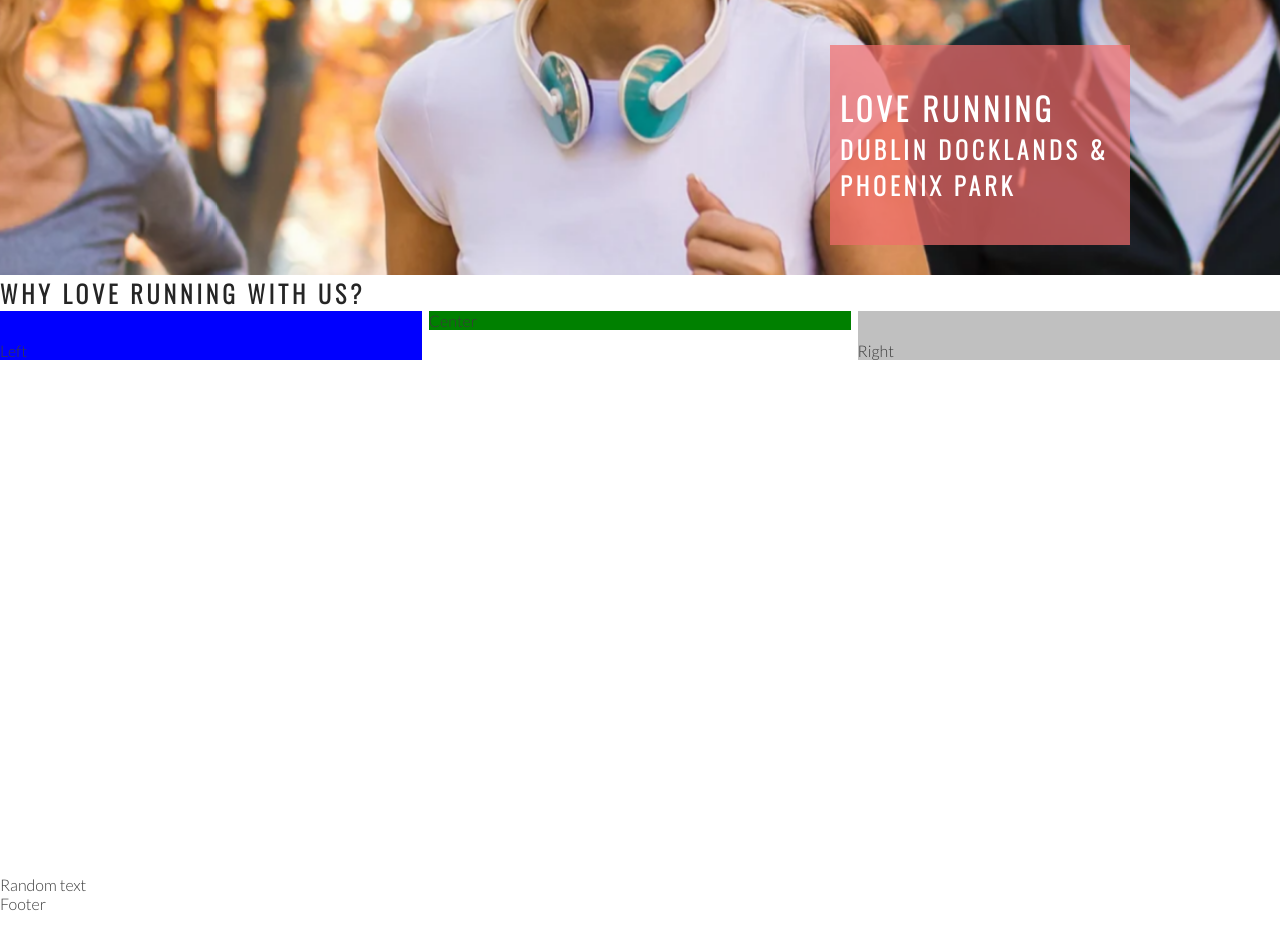
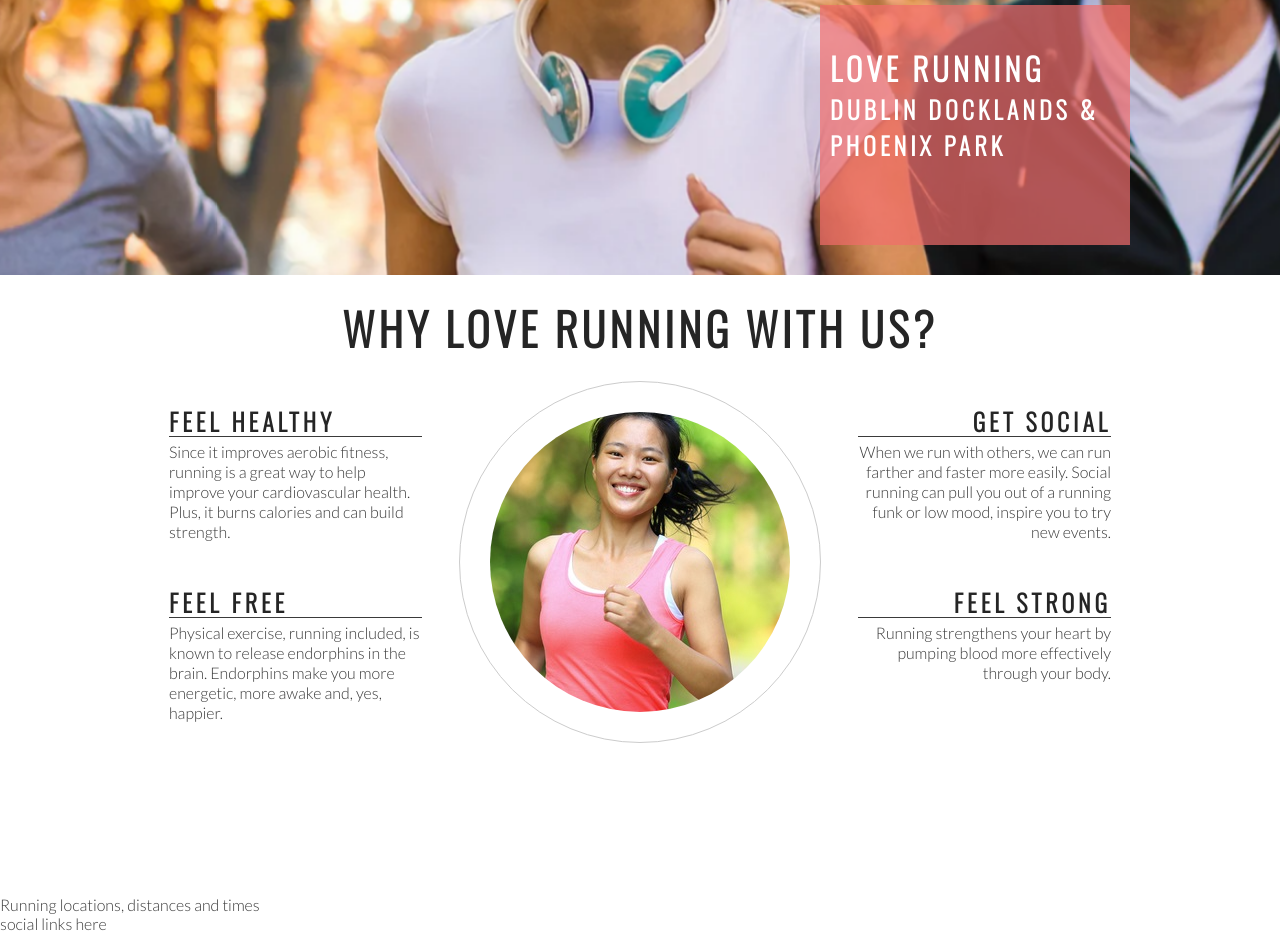
Before and after one commit to DarrachBarneveld/Love-Running-CI, a plain HTML site: page index.html in a window 1280 px wide. Shown: the part 400-1333 px from the top of the page. Drawn offline with nearby package versions, Linux system fonts and the light colour scheme.

Commit message:
added copy content and center image

```diff
--- a/index.html
+++ b/index.html
@@ -26,18 +26,17 @@
       <nav>
         <ul id="menu">
           <li>
-            <a href="#index.html">Sign Up</a>
+            <a href="#">Sign Up</a>
           </li>
           <li>
-            <a href="#index.html">Gallery</a>
+            <a href="#">Gallery</a>
           </li>
           <li>
-            <a href="#index.html" class="active">Home</a>
+            <a href="index.html" class="active">Home</a>
           </li>
         </ul>
       </nav>
     </header>
-
     <section id="hero-outer">
       <div id="hero-image"></div>
       <div id="cover-text">
@@ -46,12 +45,53 @@
       </div>
     </section>
     <section id="club-ethos">
-      <h1>Why Love Running With Us?</h1>
-      <div id="left-about">Left</div>
-      <div id="right-about">Right</div>
-      <div id="center-about">Center</div>
+      <h2 id="welcome">Why Love Running With Us?</h2>
+      <div id="left-about">
+        <div class="left-about-heading">
+          <h2>Feel Healthy <i class="fas fa-heartbeat"></i></h2>
+          <hr />
+          <p>
+            Since it improves aerobic fitness, running is a great way to help
+            improve your cardiovascular health. Plus, it burns calories and can
+            build strength.
+          </p>
+        </div>
+        <div class="left-about-heading">
+          <h2>Feel Free <i class="fab fa-fly"></i></h2>
+          <hr />
+          <p>
+            Physical exercise, running included, is known to release endorphins
+            in the brain. Endorphins make you more energetic, more awake and,
+            yes, happier.
+          </p>
+        </div>
+      </div>
+      <div id="right-about">
+        <div class="right-about-heading">
+          <h2>Get Social <i class="fas fa-globe"></i></h2>
+          <hr />
+          <p>
+            When we run with others, we can run farther and faster more easily.
+            Social running can pull you out of a running funk or low mood,
+            inspire you to try new events.
+          </p>
+        </div>
+        <div class="right-about-heading">
+          <h2>Feel Strong <i class="fas fa-dumbbell"></i></h2>
+          <hr />
+          <p>
+            Running strengthens your heart by pumping blood more effectively
+            through your body.
+          </p>
+        </div>
+      </div>
+      <div id="center-about">
+        <div id="circle-container">
+          <div id="circle-cover-bg"></div>
+        </div>
+      </div>
     </section>
-    <section>Random text</section>
-    <footer>Footer</footer>
+    <section>Running locations, distances and times</section>
+    <footer>social links here</footer>
   </body>
 </html>
--- a/styles.css
+++ b/styles.css
@@ -1,15 +1,16 @@
 * {
     margin: 0;
     padding: 0;
-    box-sizing: border-box;
+    border: none;
 }
-
 
 body {
     font-family: Lato, sans-serif;
     font-weight: 300;
-    color: #3a3a3a
+    color: #3a3a3a;
 }
+
+/* headings and logo */
 
 h1,
 h2 {
@@ -22,12 +23,14 @@ h2 {
 #logo {
     float: left;
     font-size: 280%;
+    margin-left: 30px;
 }
+
+/* navigation links */
 
 #menu {
     font-size: 110%;
     letter-spacing: 4px;
-
 }
 
 #menu,
@@ -37,7 +40,7 @@ h2 {
 
 #menu li {
     float: right;
-    list-style: none;
+    list-style-type: none;
     margin-right: 30px;
 }
 
@@ -50,30 +53,33 @@ h2 {
     border-bottom: 1px solid #3a3a3a;
 }
 
-.class {
-    border-bottom: 3px solid #3a3a3a
+.active {
+    border-bottom: 1px solid #3a3a3a;
 }
+
+/* hero image and cover text */
 
 #hero-outer {
     height: 600px;
     width: 100%;
     overflow: hidden;
+
     position: relative;
+}
+
+#cover-text,
+#cover-text h2 {
+    color: #fff;
 }
 
 #hero-image {
     height: 600px;
     width: 100%;
-    background: url('./assets/images/hero-image.webp') no-repeat center center;
+    background: url("./assets/images/hero-image.webp") no-repeat center center;
+
     animation-name: hero-zoom;
     animation-duration: 5s;
     animation-fill-mode: forwards;
-}
-
-
-#cover-text,
-#cover-text h2 {
-    color: #fff;
 }
 
 @keyframes hero-zoom {
@@ -106,6 +112,7 @@ h2 {
     position: absolute;
 }
 
+/* club ethos */
 
 #club-ethos {
     height: 600px;
@@ -115,18 +122,68 @@ h2 {
     padding-top: 30px;
     width: 33%;
     float: left;
-    background-color: blue;
 }
 
 #right-about {
     padding-top: 30px;
     width: 33%;
     float: right;
-    background-color: silver;
 }
 
 #center-about {
     width: 33%;
     margin: 0 auto;
-    background-color: green;
 }
+
+hr {
+    border-top: 1px solid #3a3a3a;
+    width: 100%;
+    margin: 5px 0;
+}
+
+.left-about-heading {
+    width: 60%;
+    float: right;
+    line-height: 20px;
+    clear: both;
+    margin-bottom: 50px;
+}
+
+.right-about-heading {
+    width: 60%;
+    float: left;
+    line-height: 20px;
+    clear: both;
+    margin-bottom: 50px;
+}
+
+.right-about-heading h2 {
+    text-align: right;
+}
+
+.right-about-heading p {
+    text-align: right;
+}
+
+#welcome {
+    text-align: center;
+    margin: 20px 0;
+    font-size: 280%;
+}
+
+#circle-container {
+    width: 300px;
+    height: 300px;
+    padding: 30px;
+    border-style: solid;
+    border-color: #ccc;
+    border-width: 1px;
+    border-radius: 50%;
+    margin: 0 auto;
+}
+
+#circle-cover-bg {
+    background: url('./assets/images/ethos-center-image.jpg') no-repeat center center;
+    height: 100%;
+    border-radius: 50%;
+}
```
Also changed, not shown: assets/images/ethos-center-image.jpg (added).
